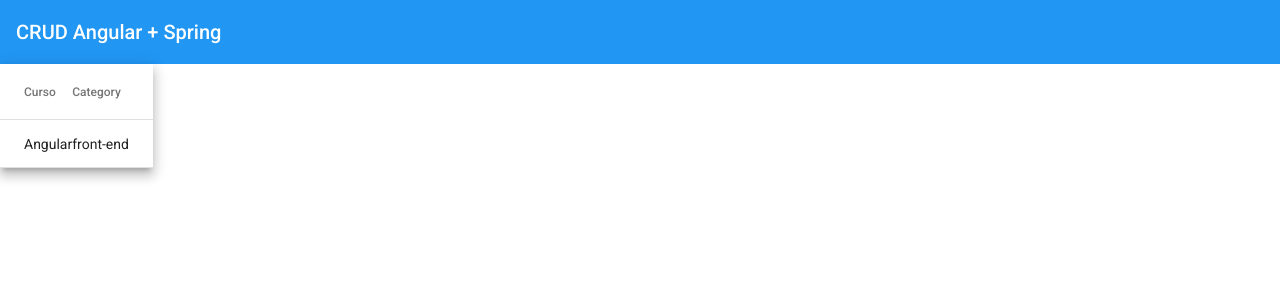
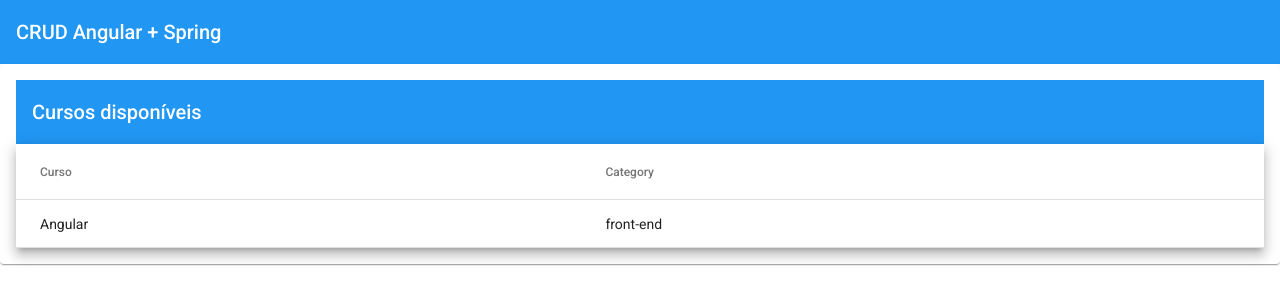
Before and after one commit to viniciusbellini/crud-angular-spring, an Angular app in the folder crud-angular/: page /courses in a window 1280 px wide. Shown: the top 304 px of the page. Built offline with nearby package versions, Linux system fonts and the light colour scheme.

Commit message:
Aula 07 - CSS do Material Table e Criando um Módulo App Material

```diff
--- a/crud-angular/src/app/courses/courses.module.ts
+++ b/crud-angular/src/app/courses/courses.module.ts
@@ -1,7 +1,7 @@
 import { CommonModule } from '@angular/common';
 import { NgModule } from '@angular/core';
-import { MatTableModule } from '@angular/material/table';
 
+import { AppMaterialModule } from './../shared/app-material/app-material.module';
 import { CoursesRoutingModule } from './courses-routing.module';
 import { CoursesComponent } from './courses/courses.component';
 
@@ -13,7 +13,7 @@
   imports: [
     CommonModule,
     CoursesRoutingModule,
-    MatTableModule
+    AppMaterialModule
   ]
 })
 export class CoursesModule { }
--- a/crud-angular/src/app/courses/courses/courses.component.html
+++ b/crud-angular/src/app/courses/courses/courses.component.html
@@ -1,3 +1,5 @@
+<mat-card>
+  <mat-toolbar color="primary">Cursos disponíveis</mat-toolbar>
   <table mat-table [dataSource]="courses" class="mat-elevation-z8">
 
     <!-- Name Column -->
@@ -15,3 +17,4 @@
     <tr mat-header-row *matHeaderRowDef="displayedColumns"></tr>
     <tr mat-row *matRowDef="let row; columns: displayedColumns;"></tr>
   </table>
+</mat-card>
--- a/crud-angular/src/app/courses/courses/courses.component.scss
+++ b/crud-angular/src/app/courses/courses/courses.component.scss
@@ -0,0 +1,3 @@
+table {
+  width: 100%;
+}
```
Also changed, not shown: crud-angular/src/app/shared/app-material/app-material.module.ts (added, +13 -0 lines). Lines whose indentation alone changed are shown as unchanged.
